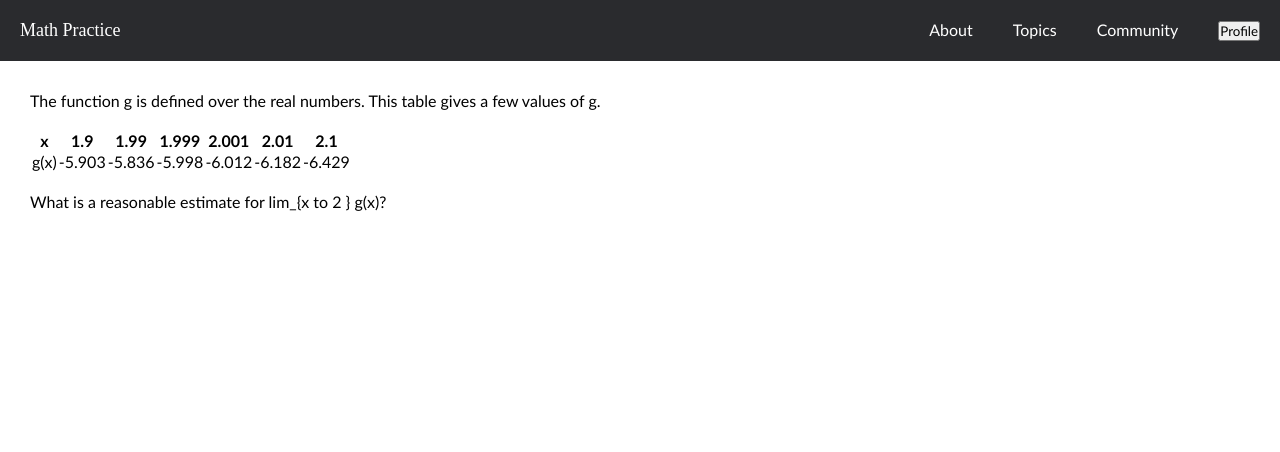
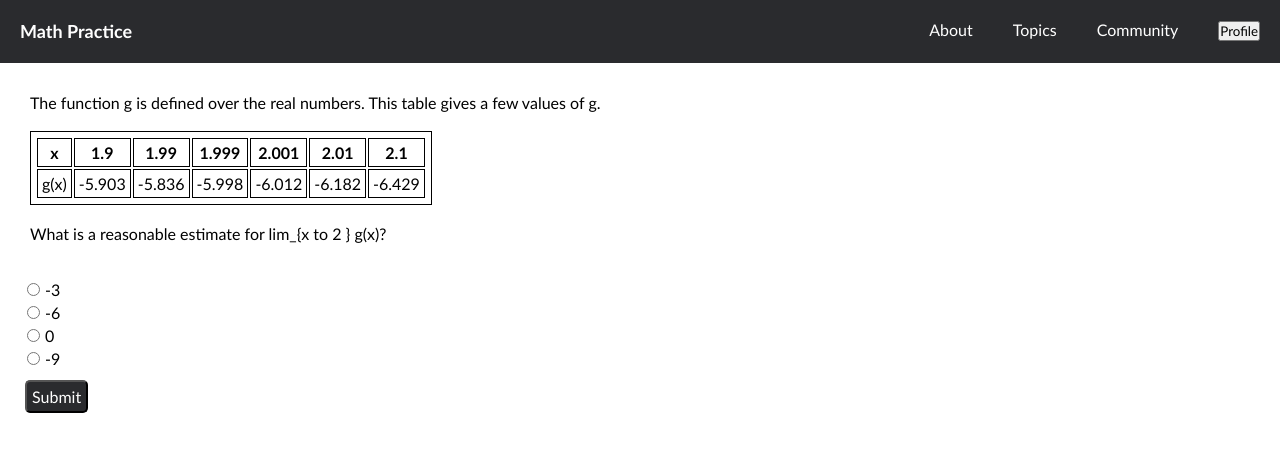
Before and after one commit to skunnavakkam/math-practice, a Flask app: page /problems/limits in a window 1280 px wide. Shown: the top 452 px of the page. Run offline with Flask 2, Linux system fonts and the light colour scheme; data comes from the database, SQL or seed files in the repository.

Commit message:
implemented fully multiple choice questions

```diff
--- a/templates/base.html
+++ b/templates/base.html
@@ -16,7 +16,7 @@
     <body>
         <nav class="navbar">
 
-            <div class="logo">Math Practice</div>
+            <div class="logo"><a href="/" style="color:white; font-weight:bold; text-decoration:none">Math Practice</a></div>
             <ul class="nav-list">
                 <li class="nav-item"><a href="./about" class="nav-link">About</a></li>
                 <li class="nav-item"><a href="./topics" class="nav-link">Topics</a></li>
--- a/templates/multiple-choice.html
+++ b/templates/multiple-choice.html
@@ -2,27 +2,109 @@
 
 {% block body %}
 
+<!-- the problem display-->
 <div class="problem-div" id="problem-div">
 </div>
 
+<!-- the place where the multiple choice answers are located-->
+<div id="answers-div" class="answer-div">
+    <form id="ans-form">
 
-<div id="answers-div">
-    <ol id="answers-list">
+    </form>
+    <div style="display: flex">
+        <button id="sub">Submit</button>
+        <p id="correctIncorrect"></p>
+    </div>
 
-    </ol>
 </div>
 
+<script>
+    const problemDiv = document.getElementById('problem-div')
+    problemDiv.innerHTML = `{{question | safe}}`
+
+    const answers = {{ answer | safe}} // array
+    console.log(answers)
+
+    const desiredAnswer = answers[1]
+
+    const multipleChoiceButtons = []
+
+    var count = 0
+    for (const el of answers[0]) {
+        const rad = document.createElement('input')
+        rad.type='radio'
+        rad.value=el
+        rad.id="choice" + count
+        rad.name="answers"
+        const label = document.createElement('label')
+        label.htmlFor="choice" + count
+        label.innerText=el
+        multipleChoiceButtons.push(rad)
+
+        const d = document.createElement('div')
+
+        d.append(rad)
+        d.append(label)
+
+        document.getElementById('ans-form').append(d)
+        count++
+    }
+
+    var notAnswered = true
+    document.getElementById('sub').onclick = function() {
+        var count=0
+        for (const el of multipleChoiceButtons) {
+            if (el.checked  && notAnswered) {
+                selectedIndex = count
+                if (selectedIndex==desiredAnswer) {
+                    console.log('correct')
+                    document.getElementById('correctIncorrect').innerText = 'Correct'
+                    notAnswered = false
+                }
+                else {
+                    console.log('incorrect')
+                    document.getElementById('correctIncorrect').innerText = 'Incorrect'
+                    notAnswered = false
+                }
+            }
+            count++
+        }
+    }
+</script>
 
 <style>
+    table, th, td {
+        border: 1px solid;
+        padding: 4px
+    }
+
     .problem-div {
         margin: 20px;
         padding: 10px;
     }
+
+    #ans-form div {
+        display: block;
+        padding: 2px
+    }
+
+    #ans-form div input {
+        margin-right: 5px
+    }
+
+    .answer-div {
+        margin: 25px
+    }
+
+    #sub {
+        padding: 5px;
+        border-radius: 5px;
+        background-color: #2A2B2E;
+        color: white;
+        font-size: 16px;
+        margin-top: 10px;
+    }
+
 </style>
 
-<script>
-    const problemDiv = document.getElementById('problem-div')
-    problemDiv.innerHTML = `{{question | safe}}`
-</script>
-
 {% endblock %}
```
Also changed, not shown: templates/home.html (+8 -0 lines), templates/text-question.html (+9 -0 lines), test.html (+7 -22 lines), README.md.
